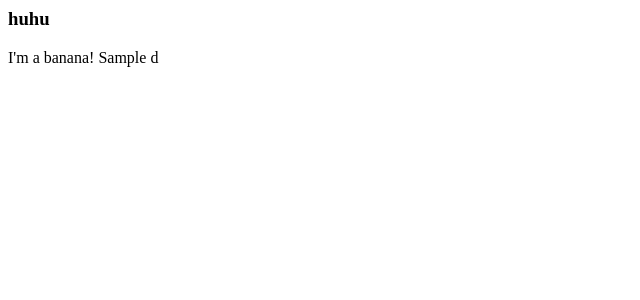
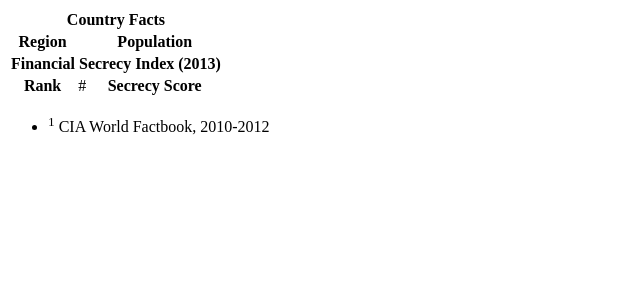
Before and after one commit to ANCIR/DoubleOffshore.org, a Flask app: template doubleoffshore/static/templates/popup.html in a window 1280 px wide. Shown: the top 300 px of the page, without its empty margins (0-640 px from the left). Run offline with Flask 2, Linux system fonts and the light colour scheme; the template is opened without the code that fills it: most values are stand-ins (such as "Sample title", 1, 10 or a date in 2020).

Commit message:
Minor changes, begin popup template.

```diff
--- a/doubleoffshore/static/templates/popup.html
+++ b/doubleoffshore/static/templates/popup.html
@@ -1,16 +1,35 @@
 <div class="modal-header">
-  <h3 class="modal-title" ng-bind="d.name">huhu</h3>
+  <h3 class="modal-title" ng-bind="d.name"></h3>
 </div>
 <div class="modal-body">
-    I'm a banana! {{d.name}}
+    <table class="table" ng-show="d.type == 'rflag' || d.type == 'cflag'">
+      <tr>
+        <th colspan="4">Country Facts</th>
+      </tr>
+      <tr>
+        <th>Region</th>
+        <td ng-bind="d.raw_geography || '&mdash;'"></td>
+        <th>Population</th>
+        <td ng-bind="d.raw_population || '&mdash;'"></td>
+      </tr>
 
-        <!-- Lots of fields not being shown here -->
-      <!--
-    <strong>FSI score:</strong> {[data["FSI Secrecy Score"]]} (<a target="_blank" href="{[data["FSI URL"]]}">full report</a>)<br/>
-    <strong>FSI rank:</strong> {[data["FSI Rank"]]}<br/>
-    <strong>Global rank as maritime flag:</strong> {[data["Global Rank as Maritime Flag CIA Factbook"]]}
+      <tr>
+        <th colspan="4">Financial Secrecy Index (2013)</th>
+      </tr>
+      <tr>
+        <th>Rank</th>
+        <td>#<span ng-bind="d.raw_fsi_rank || '&mdash;'"></span></td>
+        <th>Secrecy Score</th>
+        <td><span ng-bind="d.raw_fsi_secrecy_score || '&mdash;'"></span></td>
+      </tr>
+    </table>
+
+    <ul ng-show="d.type == 'rflag' || d.type == 'cflag'">
+      <li>
+        <sup>1</sup>
+        <a ng-href="{{d.raw_cia_factbook_link}}">CIA World Factbook, 2010-2012</a>
+      </li>
     </ul>
-    <p>{[data['Blurb']}}</p>
-    -->
 
+    <pre ng-bind="djson"></pre>
 </div>
--- a/doubleoffshore/templates/layout.html
+++ b/doubleoffshore/templates/layout.html
@@ -17,10 +17,6 @@
     <link rel="shortcut icon" href="/static/img/favicon.png">
   </head>
   <body>
-
-    <!--
-      {% include '_header.html' %}
-    -->
     {% block content %}{% endblock %}
 
     {% include '_footer.html' %}
```
Also changed, not shown: doubleoffshore/static/js/app.js (+5 -14 lines), doubleoffshore/static/style/style.less (+3 -59 lines), doubleoffshore/templates/_header.html (deleted, +0 -10 lines), doubleoffshore/templates/index.html (+6 -1 lines).
